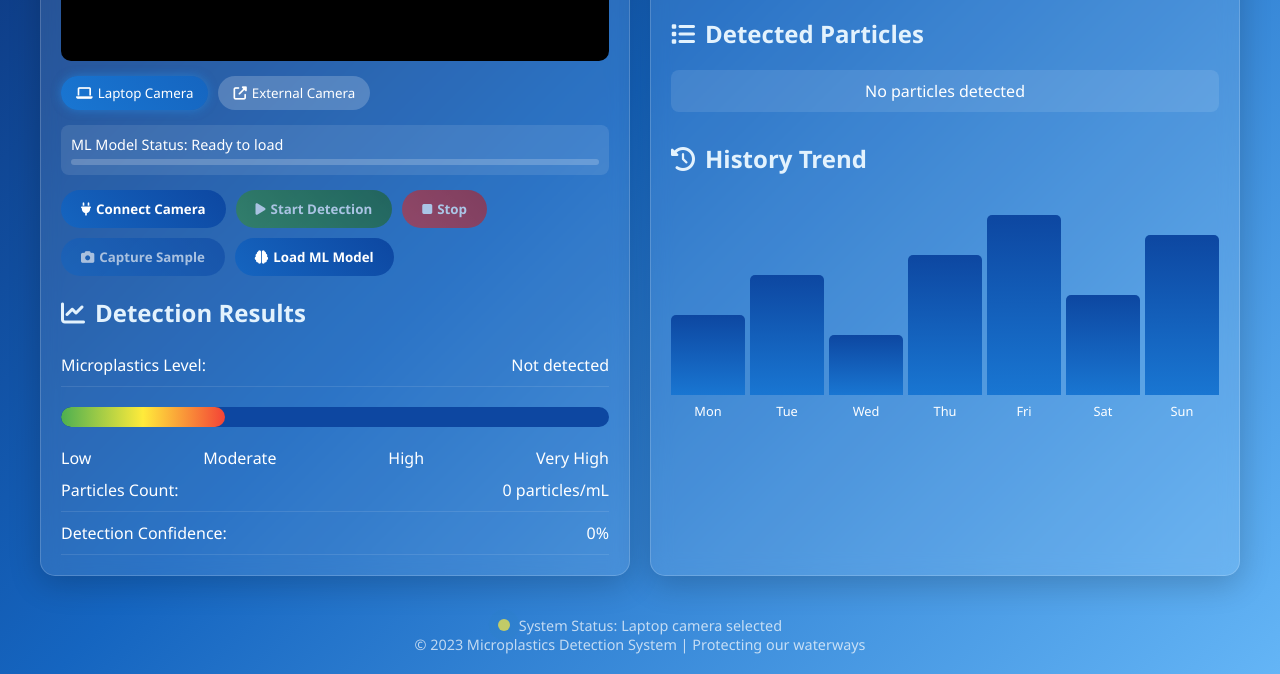
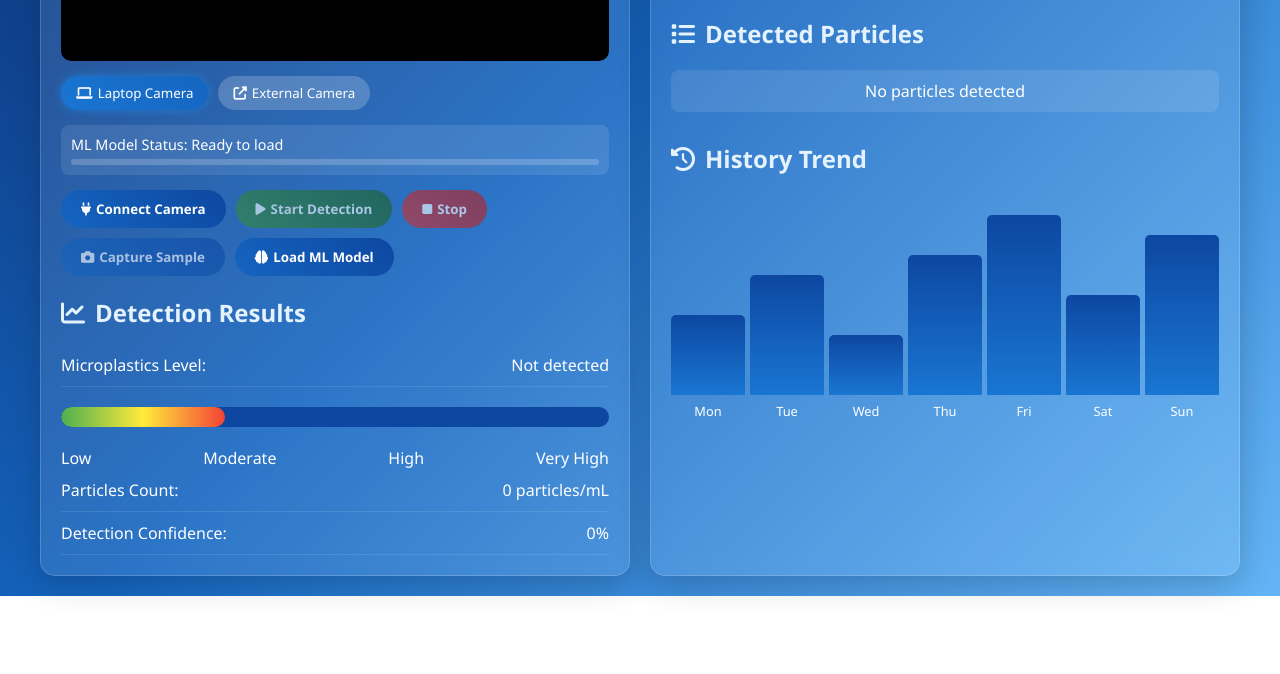
Before and after one commit to Santhoshbalaji05/byte2Nature, a plain HTML site: page index.html in a window 1280 px wide. Shown: the part 498-1172 px from the top of the page. After the commit the page ends 1094 px from the top, so only its background shows below. Drawn offline with Linux system fonts and the light colour scheme.

Commit message:
Update index.html

```diff
--- a/index.html
+++ b/index.html
@@ -527,10 +527,7 @@
             </div>
         </div>
 
-        <footer>
-            <p><span class="pulse" id="statusPulse"></span> System Status: <span id="systemStatus">Select camera source</span></p>
-            <p>© 2023 Microplastics Detection System | Protecting our waterways</p>
-        </footer>
+
     </div>
 
     <script>
```
